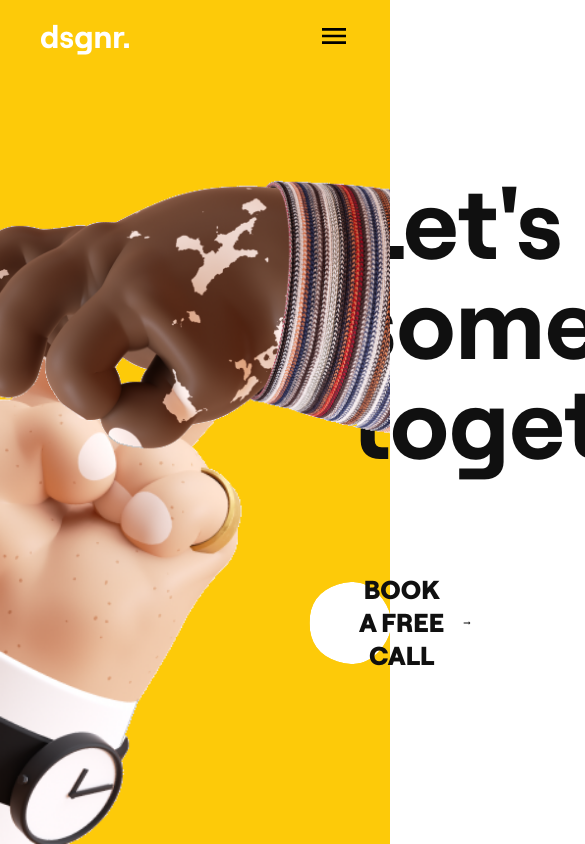
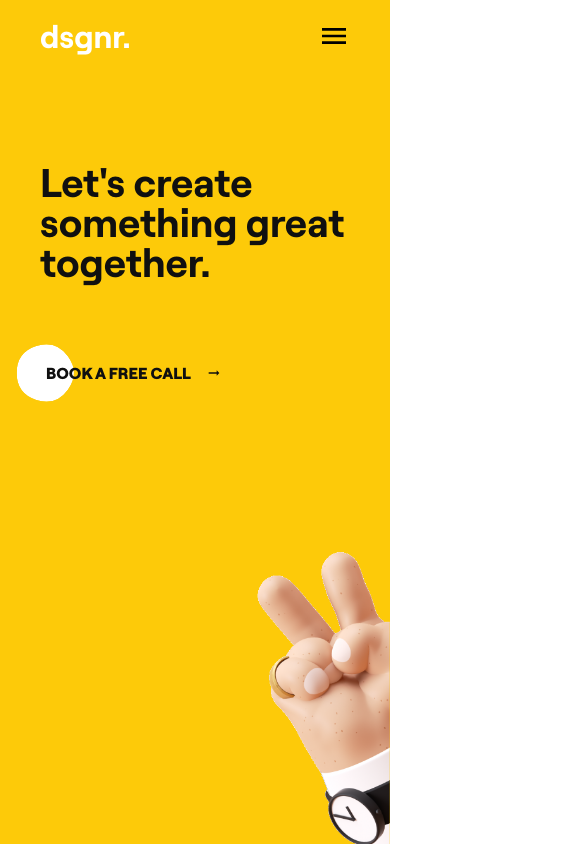
Before and after one commit to 21ance/dsgnr, a React (Vite) app: page / in a window 390 px wide. Shown: the top 844 px of the page, 585 px wide, since content can reach past the window. Built offline with nearby package versions, Linux system fonts and the light colour scheme.

Commit message:
improve hero section responsiveness

```diff
--- a/src/stylesheets/homepage/sectionOne.scss
+++ b/src/stylesheets/homepage/sectionOne.scss
@@ -20,7 +20,7 @@ section.section-one {
 		font-size: 100px;
 		font-family: RoobertBold;
 		padding: 100px 0 100px 350px;
-		width: 15ch;
+		width: 12ch;
 		color: $dark-font;
 	}
 
@@ -68,3 +68,95 @@ section.section-one {
 		right: 0;
 	}
 }
+
+@media only screen and (max-width: 1550px) {
+	body {
+		section.section-one {
+			span.hero-text {
+				font-size: 90px;
+			}
+
+			img.hand-lower-left {
+				position: absolute;
+				bottom: 0;
+				height: 400px;
+			}
+
+			img.hand-middle-right {
+				position: absolute;
+				top: 20%;
+				width: 300px;
+				right: 0;
+			}
+		}
+	}
+}
+
+@media only screen and (max-width: 1350px) {
+	body {
+		section.section-one {
+			span.hero-text {
+				padding: 90px 0 100px 40px;
+			}
+
+			button.cta {
+				margin-left: 40px;
+			}
+
+			img.hand-lower-left {
+				position: absolute;
+				bottom: 0;
+				right: 0;
+				transform: scaleX(-1);
+			}
+
+			img.hand-middle-right {
+				display: none;
+			}
+		}
+	}
+}
+
+@media only screen and (max-width: 768px) {
+	body {
+		section.section-one {
+			span.hero-text {
+				font-size: 70px;
+			}
+
+			button.cta {
+				font-size: 20px;
+			}
+
+			img.hand-lower-left {
+				height: 350px;
+			}
+		}
+	}
+}
+
+@media only screen and (max-width: 600px) {
+	body {
+		section.section-one {
+			span.hero-text {
+				font-size: 2.5rem;
+				padding: 90px 0 80px 40px;
+			}
+
+			button.cta {
+				font-size: 1rem;
+			}
+
+			button.cta::before {
+				content: "";
+				width: 70px;
+				height: 70px;
+				left: -30px;
+			}
+
+			img.hand-lower-left {
+				height: 300px;
+			}
+		}
+	}
+}
```
